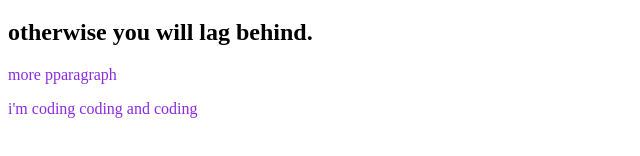
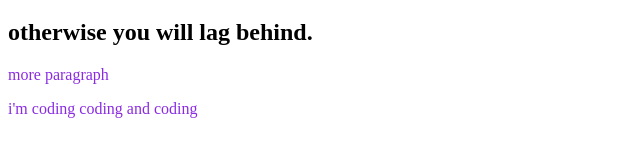
Before and after one commit to SadiaBinteChowdhury/my-second-repo, a plain HTML site: page index.html in a window 1280 px wide. Shown: the part 168-324 px from the top of the page, 0-640 px from the left. Drawn offline with Linux system fonts and the light colour scheme.

Commit message:
changed spelling

```diff
--- a/index.html
+++ b/index.html
@@ -12,7 +12,7 @@
     <h2>I can code now</h2>
     <h1>sadia stop procastinating</h1>
     <h2>otherwise you will lag behind.</h2>
-    <p>more pparagraph</p>
+    <p>more paragraph</p>
     <p>i'm coding coding and coding</p>
 </body>
 </html>
```
